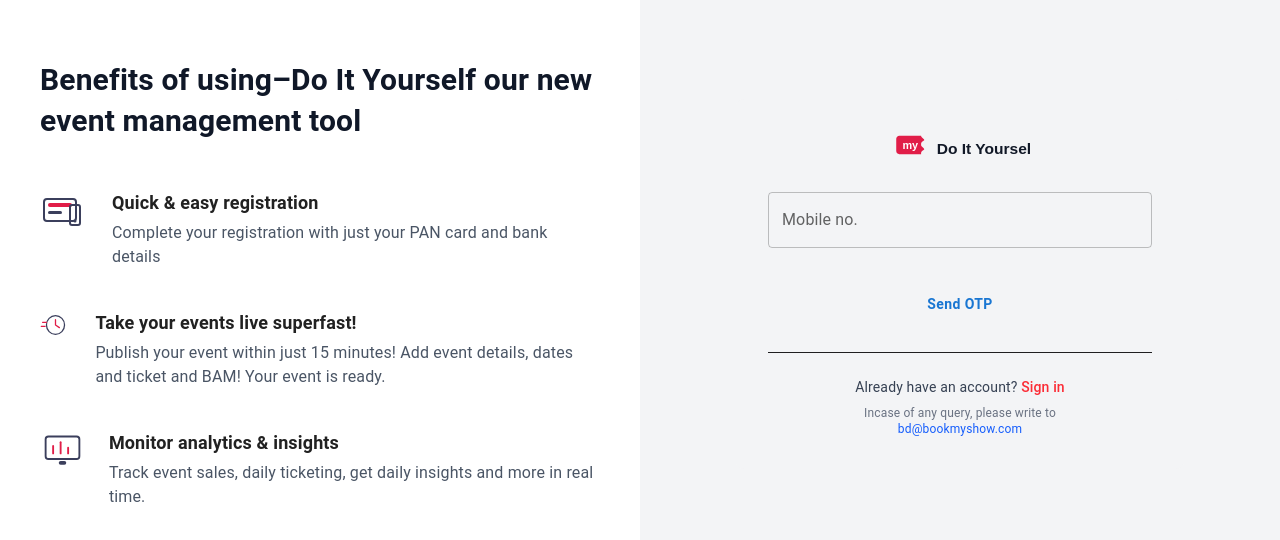
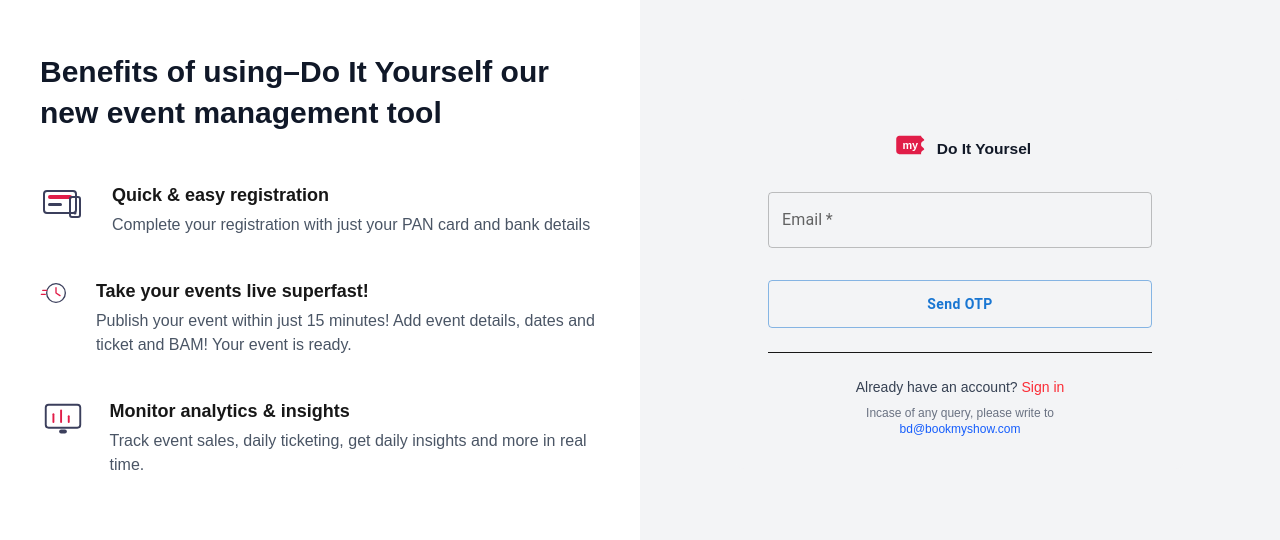
Before and after one commit to chouhannikita/MovieProject, a Next.js app in the folder frontend/: page /admin/auth/register in a window 1280 px wide. Shown: the part 116-656 px from the top of the page. Built offline with nearby package versions, Linux system fonts and the light colour scheme; no server answers.

Commit message:
frontend signup code level changes

```diff
--- a/frontend/src/app/AppLayout.jsx
+++ b/frontend/src/app/AppLayout.jsx
@@ -1,15 +1,29 @@
-'use client'
-import React from 'react'
-import Header from './header/Header'
-import ThemeRegistry from '@/theme/ThemeRegistry'
+"use client";
+import React from "react";
+import Header from "./header/Header";
+import ThemeRegistry from "@/theme/ThemeRegistry";
+import { usePathname } from "next/navigation";
+import { PropTypes } from "prop-types";
 
-const AppLayout = ({children}) => {
+const HIDE_LAYOUT_PATHS = ["/admin/auth/login", "/admin/auth/register"];
+
+const AppLayout = ({ children }) => {
+  const pathname = usePathname()
+  const shouldHideLayout = HIDE_LAYOUT_PATHS.includes(pathname);
+
+  if (shouldHideLayout) {
+    return <>{children}</>;
+  }
+
   return (
-   <ThemeRegistry>
-     {/* <Header/> */}
-     {children}
-   </ThemeRegistry>
-  )
-}
+    <ThemeRegistry>
+      <Header />
+      {children}
+    </ThemeRegistry>
+  );
+};
 
-export default AppLayout
+export default AppLayout;
+AppLayout.propTypes = {
+  children: PropTypes.node.isRequired,
+};
--- /dev/null
+++ b/frontend/src/app/admin/auth/register/LeftLayout.jsx
@@ -0,0 +1,58 @@
+import Image from "next/image";
+import React from "react";
+
+const imageData = [
+  {
+    src: "/assets/auth/device.svg",
+    alt: "Quick registration",
+    heading: "Quick & easy registration",
+    info: "Complete your registration with just your PAN card and bank details",
+  },
+  {
+    src: "/assets/auth/clock.svg",
+    alt: "Go live fast",
+    heading: "Take your events live superfast!",
+    info: "Publish your event within just 15 minutes! Add event details, dates and ticket and BAM! Your event is ready.",
+  },
+  {
+    src: "/assets/auth/analytics.svg",
+    alt: "Analytics",
+    heading: "Monitor analytics & insights",
+    info: "Track event sales, daily ticketing, get daily insights and more in real time.",
+  },
+];
+
+const ImageContainer = ({ src, alt, heading, info }) => {
+  return (
+    <div className="flex gap-6 mb-10">
+      <div className="w-12 h-12">
+        <Image src={src} alt={alt} width={48} height={48} />
+      </div>
+      <div>
+        <h3 className="font-semibold text-lg">{heading}</h3>
+        <p className="text-gray-600 mt-1">{info}</p>
+      </div>
+    </div>
+  );
+};
+
+const LeftLayout = () => {
+  return (
+    <div className="bg-white px-10 py-16 flex flex-col justify-center">
+      <h1 className="text-3xl font-bold text-gray-900 leading-snug mb-12">
+        Benefits of using–Do It Yourself our new event management tool
+      </h1>
+      {imageData.map((item) => (
+        <ImageContainer
+          key={item.alt}
+          src={item.src}
+          alt={item.alt}
+          heading={item.heading}
+          info={item.info}
+        />
+      ))}
+    </div>
+  );
+};
+
+export default LeftLayout;
--- /dev/null
+++ b/frontend/src/app/admin/auth/register/SentOTP.jsx
@@ -0,0 +1,57 @@
+import { sendOtpApi } from "@/api/register/register";
+import FormInput from "@/components/Form-Input/FormInput";
+import CustomButton from "@/components/custom-button/CustomButton";
+import { useSnackbar } from "@/context/SnackbarContext";
+import React, { useState } from "react";
+
+const SentOTP = () => {
+    const [email, setEmail] = useState("");
+    const [loader, setLoader] = useState(false);
+    const { showSnackbar } = useSnackbar();
+
+    const handleChange = (event) => {
+      setEmail(event.target.value);
+    };
+
+    const handleOtp = async (e) => {
+      e.preventDefault();
+      setLoader(true);
+      const res = await sendOtpApi({ email: email });
+      if (res?.status === 200) {
+        showSnackbar("OTP sent successfully", "success");
+      } else {
+        showSnackbar("Failed to send OTP", "error");
+      }
+      setLoader(false);
+    };
+  return (
+    <form onSubmit={handleOtp}>
+      <FormInput
+        label="Email"
+        placeholder="Enter your mobile no"
+        variant="outlined"
+        value={email}
+        onChange={handleChange}
+        type="email"
+        required={true}
+        className="w-full p-3 rounded-lg focus:ring focus:ring-blue-400 outline-none"
+      />
+
+      <CustomButton
+        buttonText={"Send OTP"}
+        type="submit"
+        variant="outlined"
+        loader={loader}
+        sx={{
+          mt: 3,
+          height: "48px",
+          fontWeight: "bold",
+          width: "100%",
+          textTransform: "none",
+        }}
+      />
+    </form>
+  );
+};
+
+export default SentOTP;
--- a/frontend/src/app/admin/auth/register/SignUp.jsx
+++ b/frontend/src/app/admin/auth/register/SignUp.jsx
@@ -1,95 +1,17 @@
 "use client";
 
 import Image from "next/image";
-import Button from "@mui/material/Button";
-import { useState } from "react";
-import FormInput from "@/components/Form-Input/FormInput";
-import { sendOtpApi } from "@/api/register/register";
+import LeftLayout from "./LeftLayout";
+import SentOTP from "./SentOTP";
 
 export default function Signup() {
-  const [mobileNo, setMobileNo] = useState("");
 
-  const handleChange = (event) => {
-    setMobileNo(event.target.value);
-  };
-
-  const handleOtp = () => {
-    const res = sendOtpApi({email: mobileNo});
-  }
   return (
     <div className="min-h-screen grid grid-cols-1 lg:grid-cols-2 bg-gray-100">
-      {/* LEFT SECTION */}
-      <div className="bg-white px-10 py-16 flex flex-col justify-center">
-        <h1 className="text-3xl font-bold text-gray-900 leading-snug mb-12">
-          Benefits of using–Do It Yourself our new event management tool
-        </h1>
+      <LeftLayout />
 
-        {/* Feature 1 */}
-        <div className="flex gap-6 mb-10">
-          <div className="w-12 h-12">
-            <Image
-              src="/assets/auth/device.svg"
-              alt="Quick registration"
-              width={48}
-              height={48}
-            />
-          </div>
-          <div>
-            <h3 className="font-semibold text-lg">Quick & easy registration</h3>
-            <p className="text-gray-600 mt-1">
-              Complete your registration with just your PAN card and bank
-              details
-            </p>
-          </div>
-        </div>
-
-        {/* Feature 2 */}
-        <div className="flex gap-6 mb-10">
-          <div className="w-12 h-12">
-            <Image
-              src="/assets/auth/clock.svg"
-              alt="Go live fast"
-              width={48}
-              height={48}
-            />
-          </div>
-          <div>
-            <h3 className="font-semibold text-lg">
-              Take your events live superfast!
-            </h3>
-            <p className="text-gray-600 mt-1">
-              Publish your event within just 15 minutes! Add event details,
-              dates and ticket and BAM! Your event is ready.
-            </p>
-          </div>
-        </div>
-
-        {/* Feature 3 */}
-        <div className="flex gap-6">
-          <div className="w-12 h-12">
-            <Image
-              src="/assets/auth/analytics.svg"
-              alt="Analytics"
-              width={48}
-              height={48}
-            />
-          </div>
-          <div>
-            <h3 className="font-semibold text-lg">
-              Monitor analytics & insights
-            </h3>
-            <p className="text-gray-600 mt-1">
-              Track event sales, daily ticketing, get daily insights and more in
-              real time.
-            </p>
-          </div>
-        </div>
-      </div>
-
-      {/* RIGHT SECTION */}
       <div className="flex items-center justify-center px-6">
         <div className="bg-gray-100 w-full max-w-md p-8 rounded-lg">
-          {/* Logo */}
           <div className="flex items-center justify-center mb-6">
             <Image
               src="/assets/logo.svg"
@@ -98,41 +20,8 @@
               height={40}
             />
           </div>
-
-          {/* Mobile Input */}
-
-          <FormInput
-            label="Mobile no."
-            placeholder="Enter your mobile no"
-            variant="outlined"
-            value={mobileNo}
-            onChange={handleChange}
-            type="text"
-            name="password"
-            className="w-full p-3 rounded-lg focus:ring focus:ring-blue-400 outline-none"
-          />
-
-          {/* OTP Button */}
-          <Button
-            fullWidth
-            type="submit"
-            onClick={handleOtp}
-            // disabled
-            sx={{
-              mt: 3,
-              height: "48px",
-            //   backgroundColor: "#d1d5db",
-            //   color: "#ffffff",
-              fontWeight: "bold",
-              textTransform: "none",
-            }}
-          >
-            Send OTP
-          </Button>
-
+          <SentOTP />
           <hr className="my-6" />
-
-          {/* Footer */}
           <p className="text-center text-sm text-gray-700">
             Already have an account?{" "}
             <span className="text-red-500 font-medium cursor-pointer">
--- a/frontend/src/app/page.js
+++ b/frontend/src/app/page.js
@@ -1,6 +1,6 @@
 
 export default function Home() {
   return (
- <></>
+    <>page</>
   );
 }
--- a/frontend/src/components/custom-button/CustomButton.jsx
+++ b/frontend/src/components/custom-button/CustomButton.jsx
@@ -1,16 +1,21 @@
 import { Button } from "@mui/material";
 import React from "react";
+import PropTypes from "prop-types";
 
 const CustomButton = ({
   variant = "contained",
   customClass = "",
   buttonText = "",
-  type="button"
+  type = "button",
+  sx = {},
+  loader = false,
 }) => {
   return (
     <Button
+      loading={loader}
       variant={variant}
       className={`${customClass} p-3 rounded-lg text-lg font-semibold transition`}
+      sx={sx}
       type={type}
     >
       {buttonText}
@@ -18,4 +23,13 @@
   );
 };
 
+CustomButton.propTypes = {
+  variant: PropTypes.string,
+  customClass: PropTypes.string,
+  buttonText: PropTypes.string,
+  type: PropTypes.string,
+  sx: PropTypes.object,
+  loader: PropTypes.bool,
+};
+
 export default CustomButton;
```
